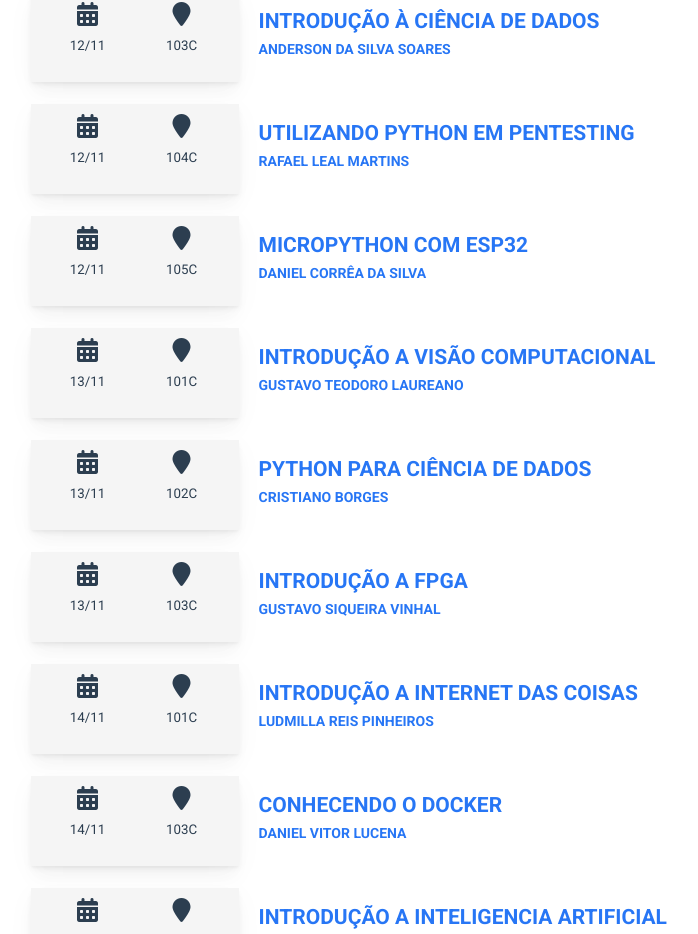
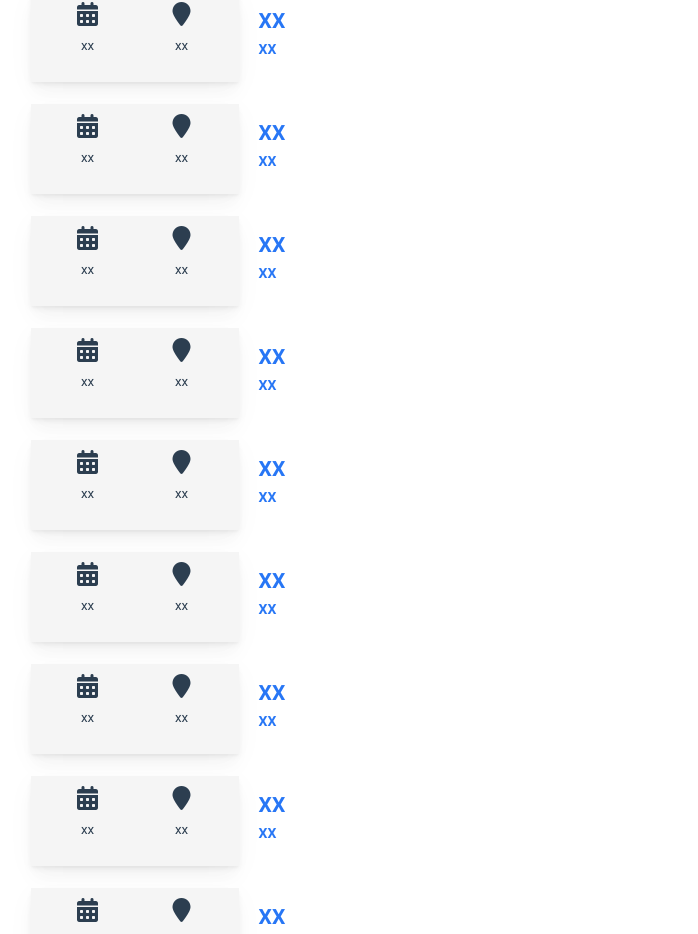
Before and after one commit to GabrielBandeiraB/jcpoli-website-production, a Vue app: page /programacao in a window 1280 px wide. Shown: the part 7590-8524 px from the top of the page, without its empty margins (157-855 px from the left). Built offline with nearby package versions, Linux system fonts and the light colour scheme; what vue-loading-overlay, vue-localstorage, vue-notification, vue-the-mask would draw is missing.

Commit message:
Update minicursos.ts
Atualização dos minicursos.

```diff
--- a/src/storage/programacao/minicursos.ts
+++ b/src/storage/programacao/minicursos.ts
@@ -1,79 +1,79 @@
 export default [
   {
-    date: "12/11",
-    description: "Metodologias ageis um conceito cada vez mais em foco",
-    place: "101C",
-    speaker: "Vinícius de Pádua Bertoldo Costa",
+    date: "xx",
+    description: "xx",
+    place: "xx",
+    speaker: "xx",
     time: null,
   },
   {
-    date: "12/11",
-    description: "Fluig e ferramentas da plataforma",
-    place: "102C",
-    speaker: "Luvânio Lopes",
+    date: "xx",
+    description: "xx",
+    place: "xx",
+    speaker: "xx",
     time: null,
   },
   {
-    date: "12/11",
-    description: "Introdução à ciência de dados",
-    place: "103C",
-    speaker: "Anderson da Silva soares",
+    date: "xx",
+    description: "xx",
+    place: "xx",
+    speaker: "xx",
     time: null,
   },
   {
-    date: "12/11",
-    description: "Utilizando Python em Pentesting",
-    place: "104C",
-    speaker: "Rafael Leal Martins",
+    date: "xx",
+    description: "xx",
+    place: "xx",
+    speaker: "xx",
     time: null,
   },
   {
-    date: "12/11",
-    description: "Micropython com ESP32",
-    place: "105C",
-    speaker: "Daniel Corrêa da Silva",
+    date: "xx",
+    description: "xx",
+    place: "xx",
+    speaker: "xx",
     time: null,
   },
   {
-    date: "13/11",
-    description: "Introdução a visão computacional",
-    place: "101C",
-    speaker: "Gustavo Teodoro Laureano",
+    date: "xx",
+    description: "xx",
+    place: "xx",
+    speaker: "xx",
     time: null,
   },
   {
-    date: "13/11",
-    description: "Python para Ciência de Dados",
-    place: "102C",
-    speaker: "Cristiano Borges",
+    date: "xx",
+    description: "xx",
+    place: "xx",
+    speaker: "xx",
     time: null,
   },
   {
-    date: "13/11",
-    description: "Introdução a FPGA",
-    place: "103C",
-    speaker: "Gustavo Siqueira Vinhal",
+    date: "xx",
+    description: "xx",
+    place: "xx",
+    speaker: "xx",
     time: null,
   },
   {
-    date: "14/11",
-    description: "Introdução a Internet das Coisas",
-    place: "101C",
-    speaker: "Ludmilla Reis Pinheiros",
+    date: "xx",
+    description: "xx",
+    place: "xx",
+    speaker: "xx",
     time: null,
   },
   {
-    date: "14/11",
-    description: "Conhecendo o Docker",
-    place: "103C",
-    speaker: "Daniel Vitor Lucena",
+    date: "xx",
+    description: "xx",
+    place: "xx",
+    speaker: "xx",
     time: null,
   },
   {
-    date: "14/11",
-    description: "Introdução a Inteligencia Artificial",
-    place: "104C",
-    speaker: "Ricardo Augusto Pereira",
+    date: "xx",
+    description: "xx",
+    place: "xx",
+    speaker: "xx",
     time: null,
   },
 ];
```
